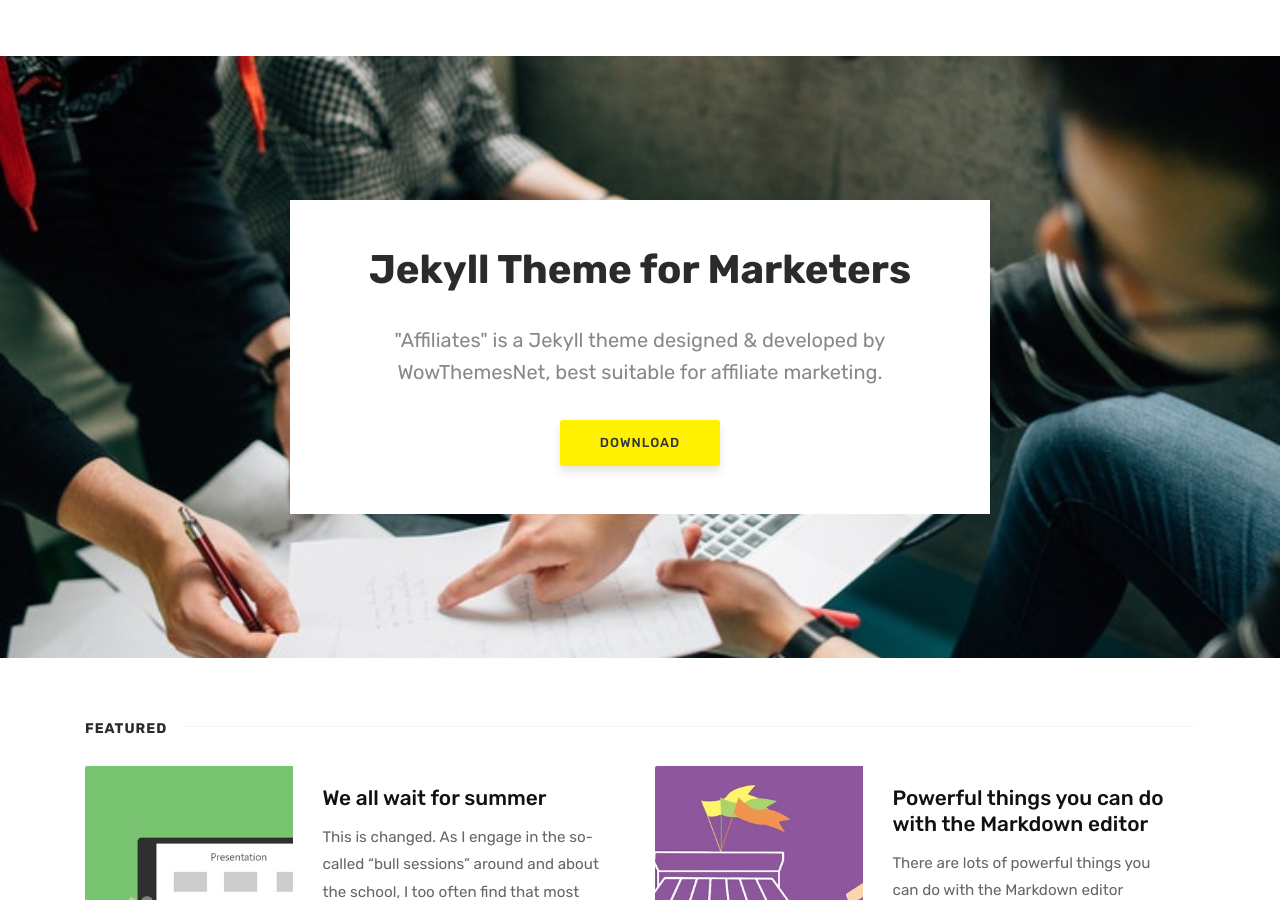
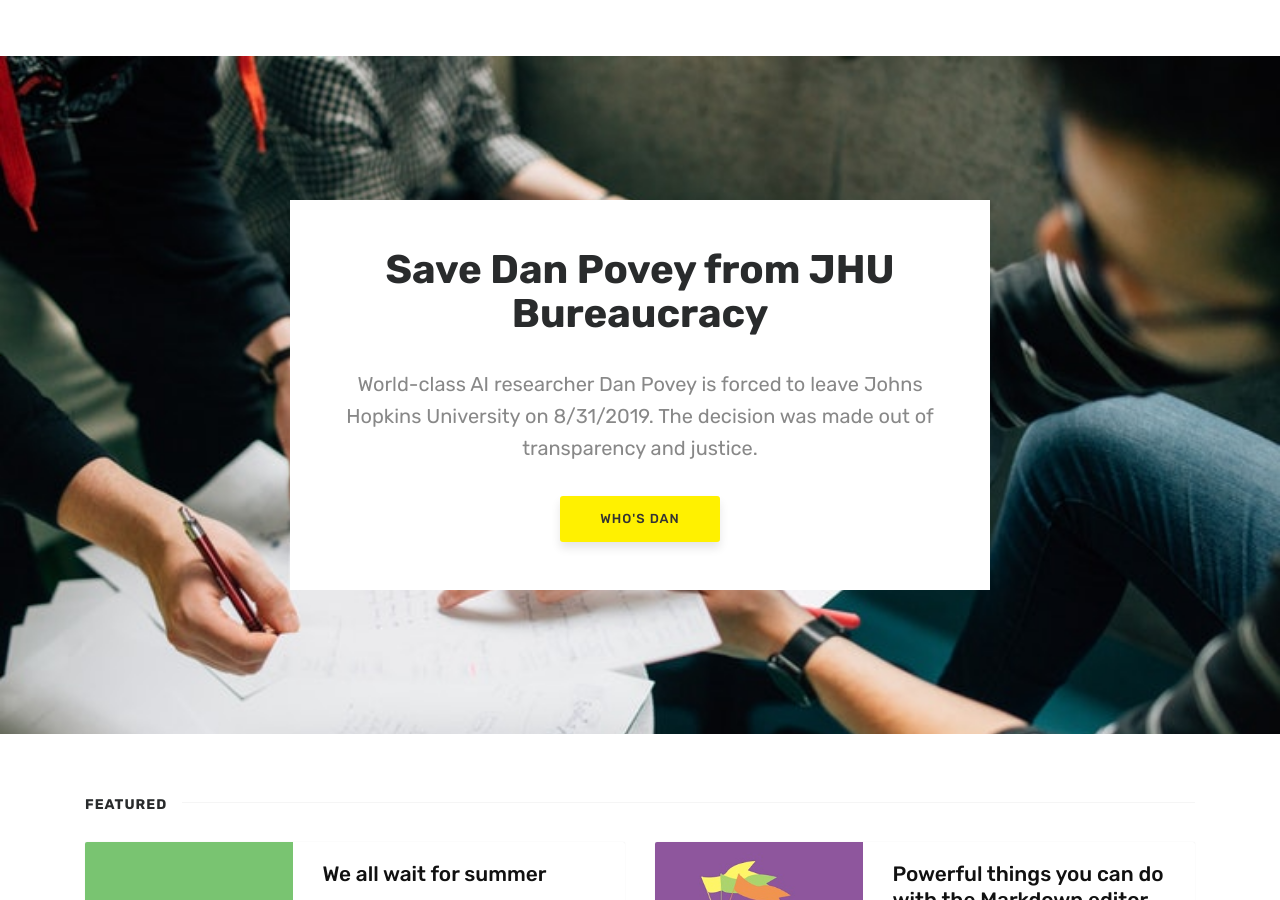
Before and after one commit to savedanpovey/savedanpovey.github.io, a Jekyll site: the page built from index.html, in a window 1280 px wide and 900 px high. Built offline with Jekyll 4.4.1, drawn with Linux system fonts in a browser that asks for light colours; the list of posts is cut into pages by our own code; comment, search, counter and statistics services are not loaded.

Commit message:
content matter

```diff
--- a/index.html
+++ b/index.html
@@ -7,9 +7,10 @@
 ================================================== -->
 <section class="intro full-width">
     <div class="wrapintro">
-        <h1>Jekyll Theme for Marketers</h1>
-        <h2 class="lead">"Affiliates" is a Jekyll theme designed & developed by WowThemesNet, best suitable for affiliate marketing.</h2>
-        <a href="https://github.com/wowthemesnet/affiliates-jekyll-theme/archive/master.zip" class="btn">Download</a>
+        <h1>Save Dan Povey from JHU Bureaucracy</h1>
+        <h2 class="lead">World-class AI researcher Dan Povey is forced to leave Johns Hopkins University on 8/31/2019.
+            The decision was made out of transparency and justice.</h2>
+        <a href="http://danielpovey.com" target="_blank" class="btn">Who's Dan</a>
     </div>
 </section>
 
```
Also changed, not shown: 1 other file.
